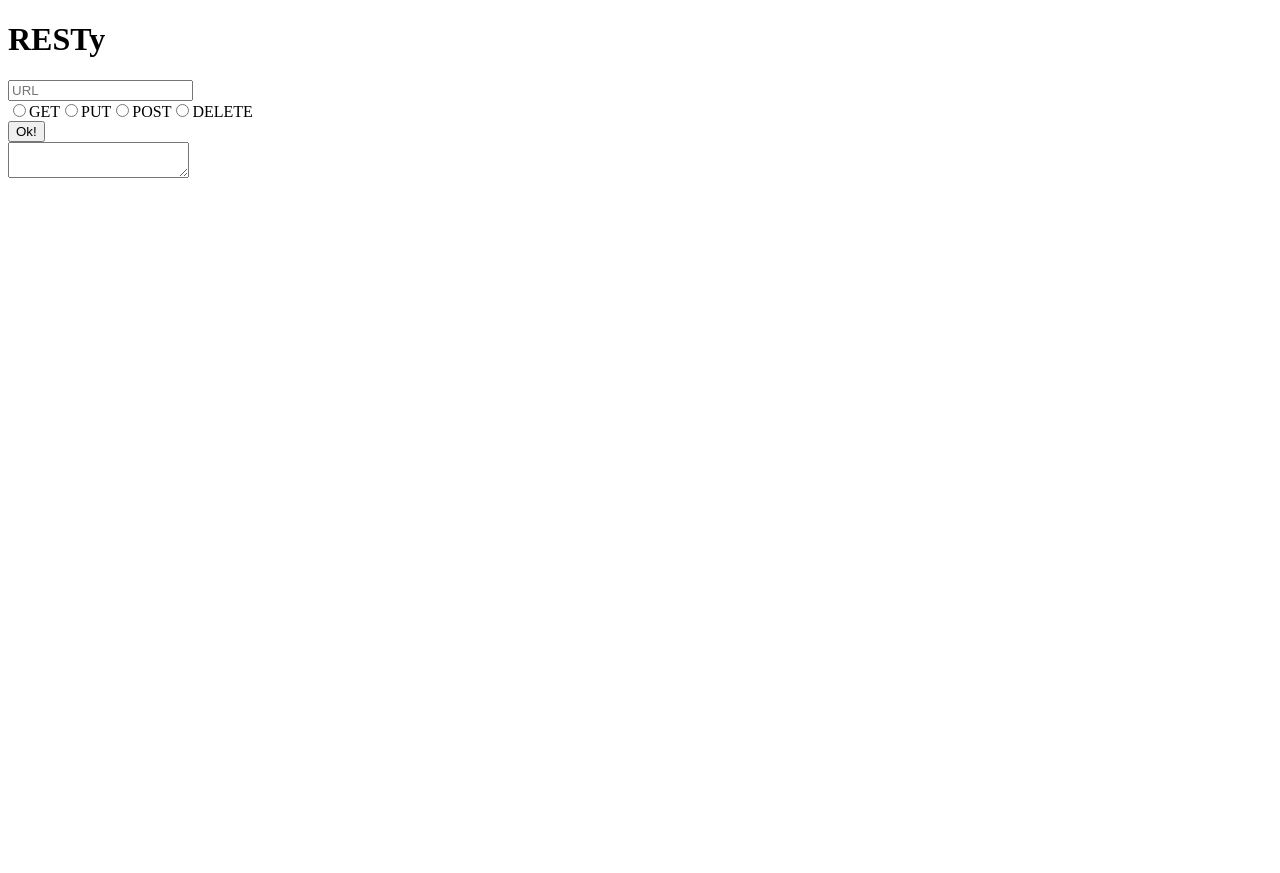
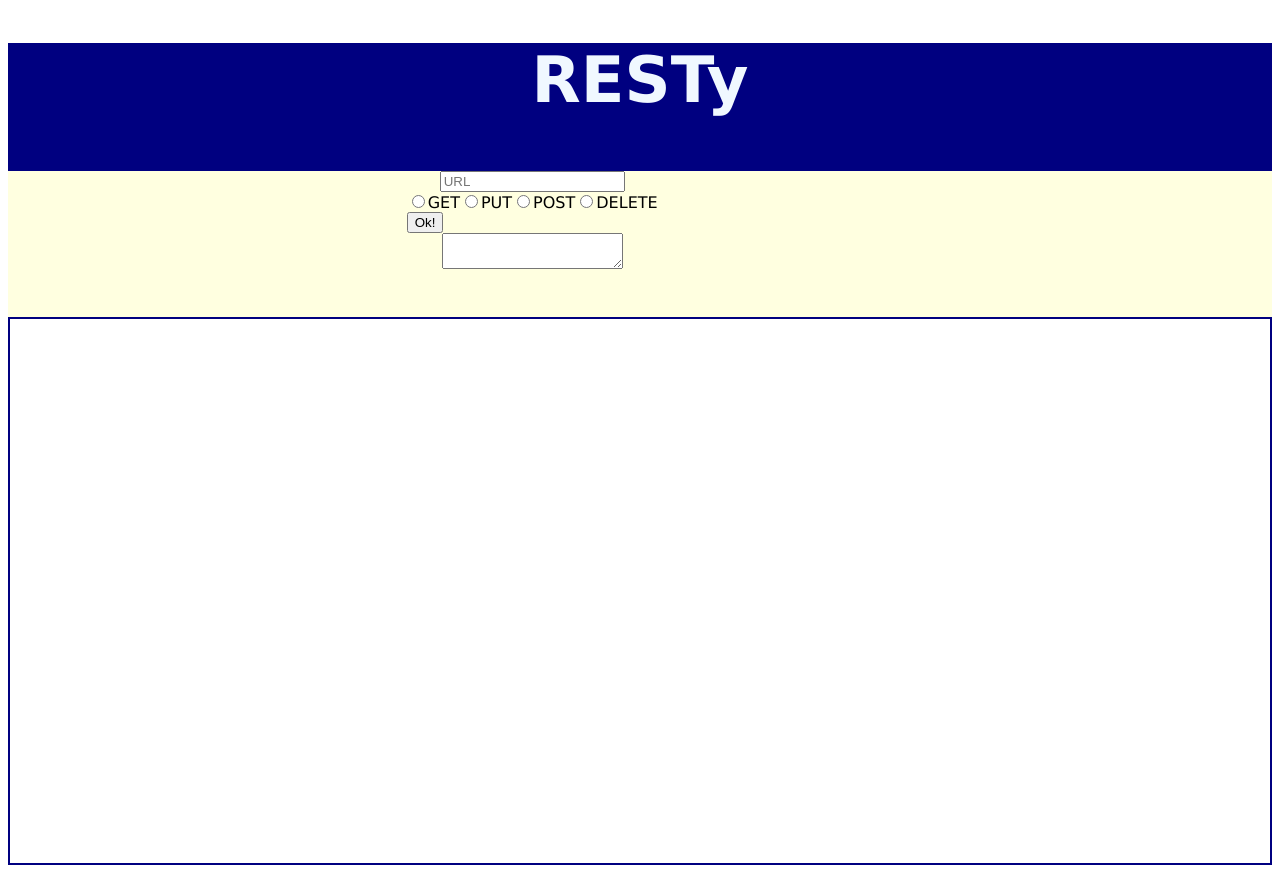
Before and after one commit to scjam/resty-lab, a React app: page / in a window 1280 px wide. Before the commit the page ends 800 px from the top, so only its background shows below. Built offline with nearby package versions, Linux system fonts and the light colour scheme.

Commit message:
messing around with css, tried to install sass but couldn't figure it out, needs work still

```diff
--- a/package.json
+++ b/package.json
@@ -23,7 +23,8 @@
   "license": "ISC",
   "dependencies": {
     "react": "^17.0.1",
-    "react-dom": "^17.0.1"
+    "react-dom": "^17.0.1",
+    "sass": "^1.32.6"
   },
   "devDependencies": {
     "@babel/core": "^7.12.13",
--- a/src/components/presentational/Form.jsx
+++ b/src/components/presentational/Form.jsx
@@ -1,11 +1,11 @@
 /* eslint-disable max-len */
 import React from 'react';
 import PropTypes from 'prop-types';
+import styles from './styles/Form.css';
 
 const Form = ({ url, method, json, onSubmit, onChange }) => {
   return (
-    <main>
-      <form onSubmit={onSubmit}>
+    <form onSubmit={onSubmit} className={styles.Form}>
       <input id="urlInput" type="text" name="url" placeholder="URL" value={url} onChange={onChange} />
       <section>
         <div>
@@ -30,7 +30,6 @@ const Form = ({ url, method, json, onSubmit, onChange }) => {
       </section>
       <textarea name="json" value={json} onChange={onChange}></textarea>
     </form>
-    </main>
   );
 };
 
--- a/src/components/presentational/Header.jsx
+++ b/src/components/presentational/Header.jsx
@@ -1,10 +1,10 @@
 import React from 'react';
+import styles from './styles/Header.css';
 
 const Header = () => {
   return (
-    <header>
+    <header className={styles.Header}>
       <h1>RESTy</h1>
-      <nav></nav>
     </header>
   );
 };
--- a/src/components/presentational/Results.jsx
+++ b/src/components/presentational/Results.jsx
@@ -1,9 +1,10 @@
 import React from 'react';
 import PropTypes from 'prop-types';
+import styles from './styles/Results.css';
 
 const Results = ({ results }) => {
   return (
-    <div>
+    <div className={styles.Results}>
       {results}
     </div>
   );
--- /dev/null
+++ b/src/components/presentational/styles/Form.css
@@ -0,0 +1,15 @@
+.Form {
+  margin-right: 0.3vw;
+  width: 81.9vw;
+  display: flex;
+  flex-direction: column;
+  justify-content: center;
+  align-items: center;
+}
+
+.url {
+  width: 100%;
+  height: 25px;
+  font-size: 12px;
+  margin-top: 5px;
+}
--- /dev/null
+++ b/src/components/presentational/styles/Header.css
@@ -0,0 +1,11 @@
+.Header {
+  background: navy;
+  color: aliceblue;
+  height: 4em;
+  padding: 0;
+  margin: 0;
+  text-align: center;
+  font-family: Verdana, Geneva, Tahoma, sans-serif;
+  font-size: 2em;
+  font-weight: 700;
+}
--- /dev/null
+++ b/src/components/presentational/styles/Results.css
@@ -0,0 +1,8 @@
+.Results {
+  background-color: white;
+  height: 40vw;
+  margin-top: 3em;
+  border: 2px solid navy;
+  overflow: auto;
+  padding: 1em;
+}
--- /dev/null
+++ b/src/containers/Resty.css
@@ -0,0 +1,5 @@
+.Resty {
+  width: auto;
+  font-family: Verdana, Geneva, Tahoma, sans-serif;
+  background: lightyellow;
+}
--- a/src/containers/Resty.jsx
+++ b/src/containers/Resty.jsx
@@ -3,6 +3,7 @@ import Form from '../components/presentational/Form';
 import Header from '../components/presentational/Header';
 import Fetch from '../services/Fetch';
 import Results from '../components/presentational/Results';
+import styles from './Resty.css';
 
 export default class Resty extends Component {
   state={
@@ -33,6 +34,7 @@ export default class Resty extends Component {
     return (
       <>
         <Header />
+        <section className={styles.Resty}>
           <Form
             url={url}
             method={method}
@@ -41,6 +43,7 @@ export default class Resty extends Component {
             onChange={this.handleChange}
           />
           <Results results={results} />
+        </section>
       </>
     );
   }
```
Also changed, not shown: 1 other file (tests, documents, lock files or other folders). Lines whose indentation alone changed are shown as unchanged.
